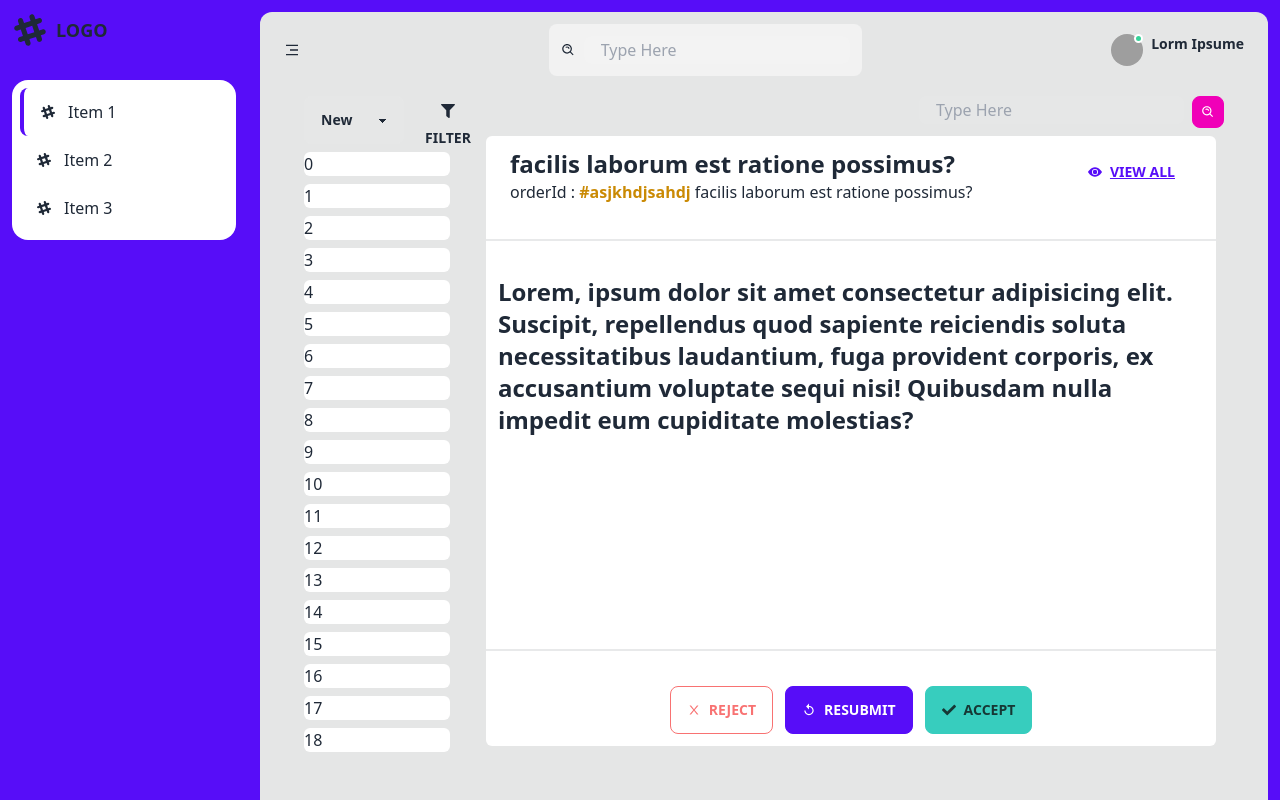
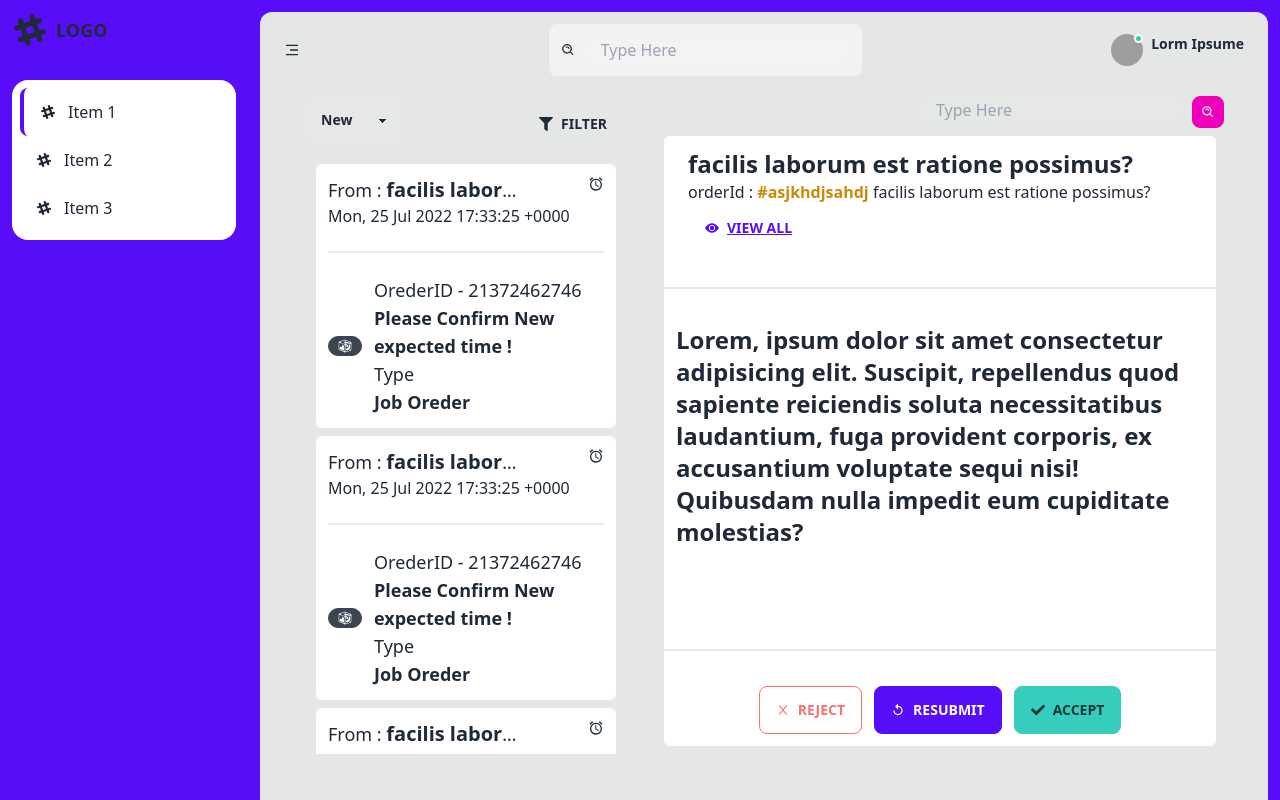
Before and after one commit to mahmoudabdelaziz1993/dashboard-clone-app, a React (Create React App) app: page / in a window 1280 px wide. Built offline with nearby package versions, Linux system fonts and the light colour scheme; grey boxes are pictures that could not be loaded.

Commit message:
Style :left side UI

```diff
--- /dev/null
+++ b/src/components/ItemFeature.jsx
@@ -0,0 +1,30 @@
+import React from 'react'
+import { MdAlarm } from 'react-icons/md'
+import { GiIceCube } from 'react-icons/gi'
+const ItemFeature = () => {
+    return (
+        <div className="rounded-md bg-base-100 hover:bg-base-200 min-w-[300px] p-3 cursor-pointer ">
+            <div className="flex justify-between">
+                <h3 className="text-lg text-base-content max-w-[200px] truncate">From : <span className='text-xl font-bold '>
+                    facilis laborum est ratione possimus?
+                </span></h3>
+                <MdAlarm />
+            </div>
+            <p className='text-base '>Mon, 25 Jul 2022 17:33:25 +0000
+            </p>
+            <div className="divider"></div>
+            <div className="flex items-center gap-3">
+                <div className="badge">
+                    <GiIceCube />
+                </div>
+                <div className="">
+                    <h3 className="text-lg text-base-content ">OrederID - 21372462746</h3>
+                    <h3 className="text-lg font-bold">Please Confirm New expected time !</h3>
+                    <h3 className="text-lg text-base-content">Type</h3>
+                    <h3 className="text-lg font-bold">Job Oreder</h3>
+                </div>
+            </div>
+        </div>)
+}
+
+export default ItemFeature
--- a/src/components/PreviewPanel.jsx
+++ b/src/components/PreviewPanel.jsx
@@ -5,6 +5,7 @@ import Search from "./Search.jsx";
 import { FaFilter } from "react-icons/fa";
 import SearchV2 from "./SearchV2";
 import ItemPreview from "./ItemPreview";
+import ItemFeature from './ItemFeature';
 const PreviewPanel = () => {
   return (
     <div className="w-full h-full px-1 pt-3 md:px-6 rounded-t-xl artboard bg-base-300">
@@ -42,11 +43,9 @@ const PreviewPanel = () => {
             </div>
           </div>
 
-          <div className="flex flex-col flex-grow gap-2 overflow-y-auto">
+          <div className="flex flex-col flex-grow gap-2 p-3 overflow-y-auto">
             {new Array(25).fill({ name: null }).map((item, i) => (
-              <div key={i} className="rounded-md bg-base-100 hover:bg-base-200">
-                {i}
-              </div>
+              <ItemFeature key={i} />
             ))}
           </div>
         </div>
```
